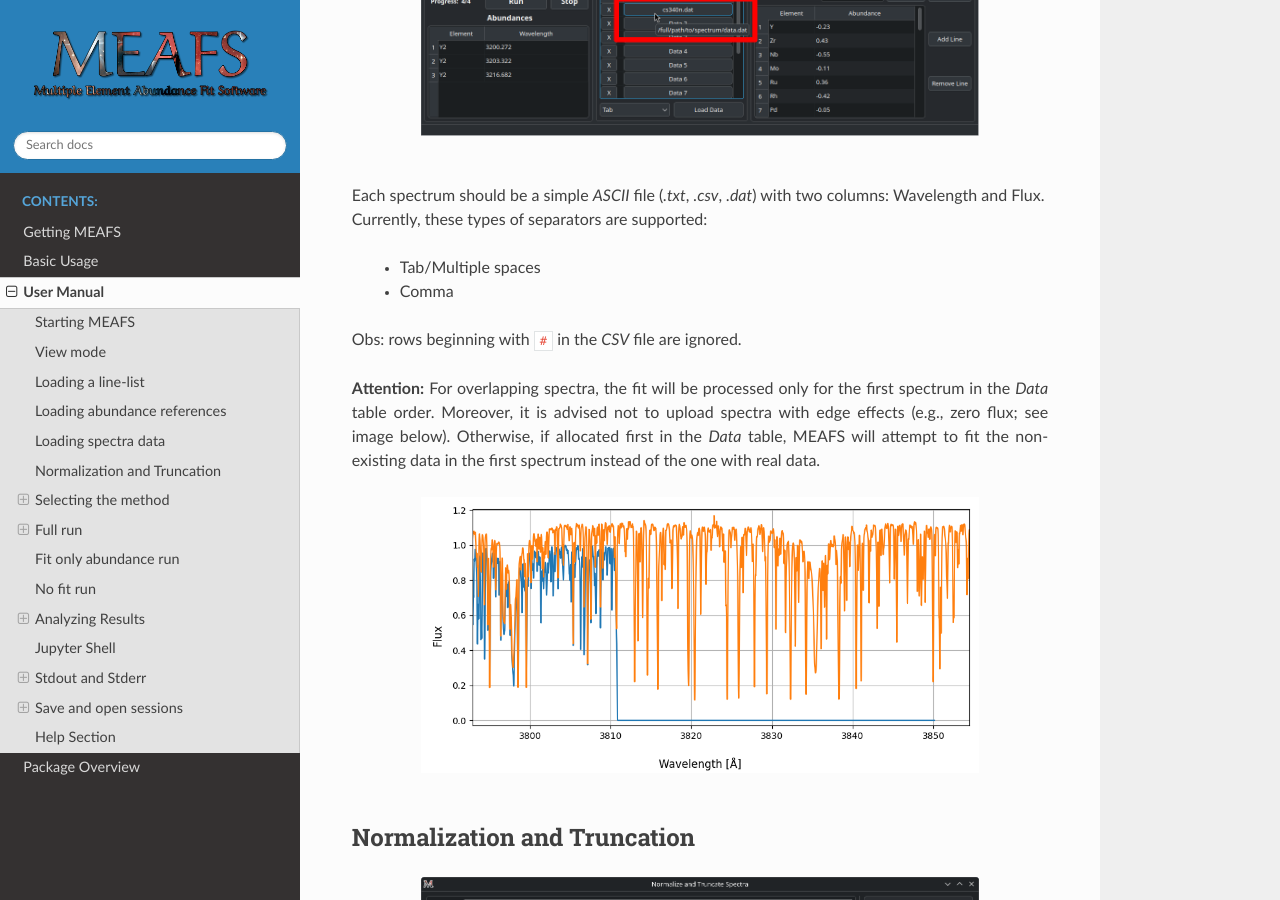
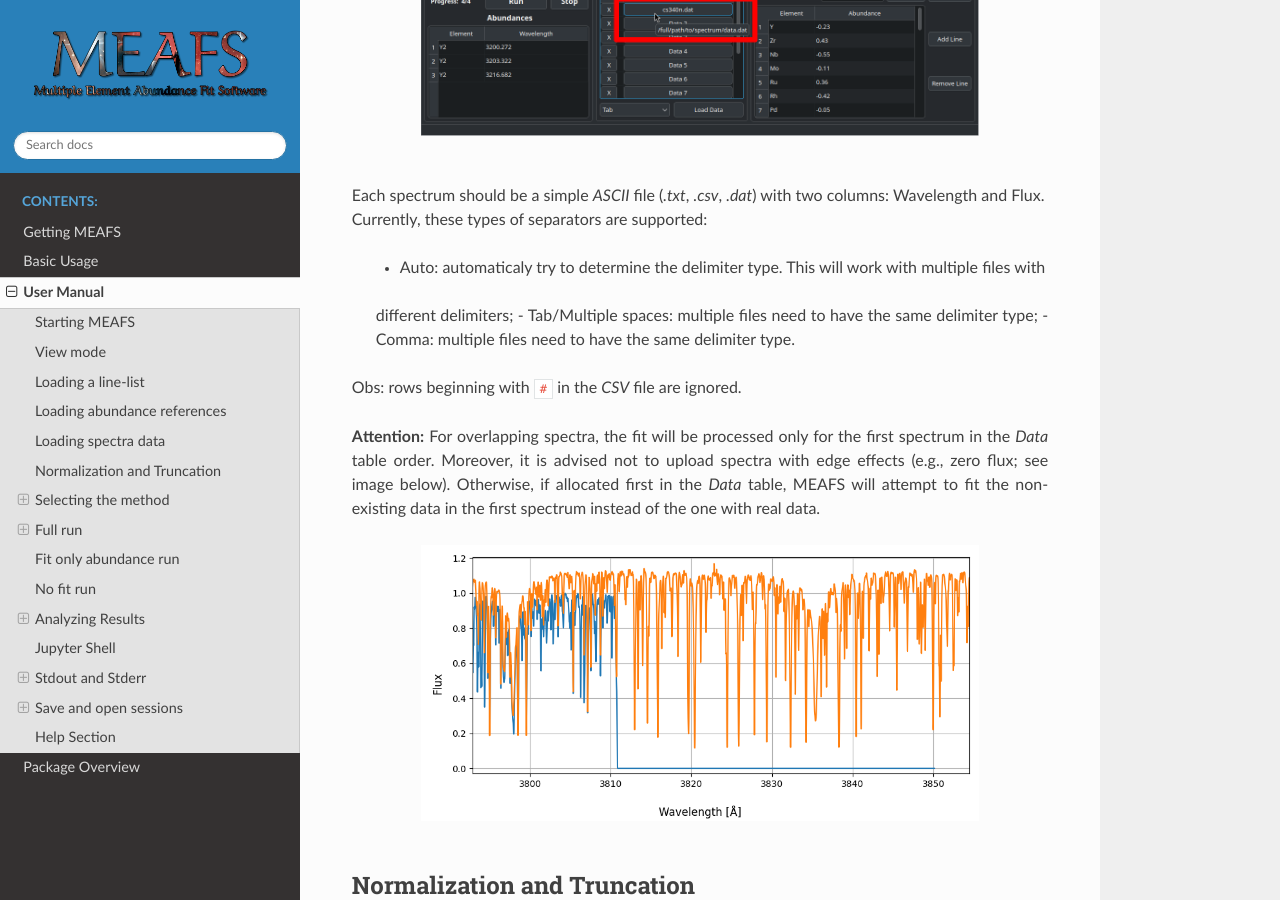
Before and after one commit to MatheusJCastro/meafs, a Sphinx documentation site: the page built from docs/manual.rst, in a window 1280 px wide and 900 px high, scrolled down 3207 px. Built offline with Sphinx 7.4.7 and the Read the Docs theme 3.1.0, drawn with Linux system fonts in a browser that asks for light colours; the version number is read from the project's files by our own code.

Commit message:
fix docs

```diff
--- a/docs/manual.rst
+++ b/docs/manual.rst
@@ -113,8 +113,10 @@ Loading spectra data
   with two columns: Wavelength and Flux.
 | Currently, these types of separators are supported:
 
-   - Tab/Multiple spaces
-   - Comma
+   - Auto: automaticaly try to determine the delimiter type. This will work with multiple files with
+   different delimiters;
+   - Tab/Multiple spaces: multiple files need to have the same delimiter type;
+   - Comma: multiple files need to have the same delimiter type.
 
 Obs: rows beginning with ``#`` in the *CSV* file are ignored.
 
--- a/meafs_code/__init__.py
+++ b/meafs_code/__init__.py
@@ -1,4 +1,4 @@
-__version__ = "6.2.1"
+__version__ = "6.2.2"
 __author__ = "Matheus J. Castro"
 
 from meafs_code import gui
```
Also changed, not shown: 1 other file.
